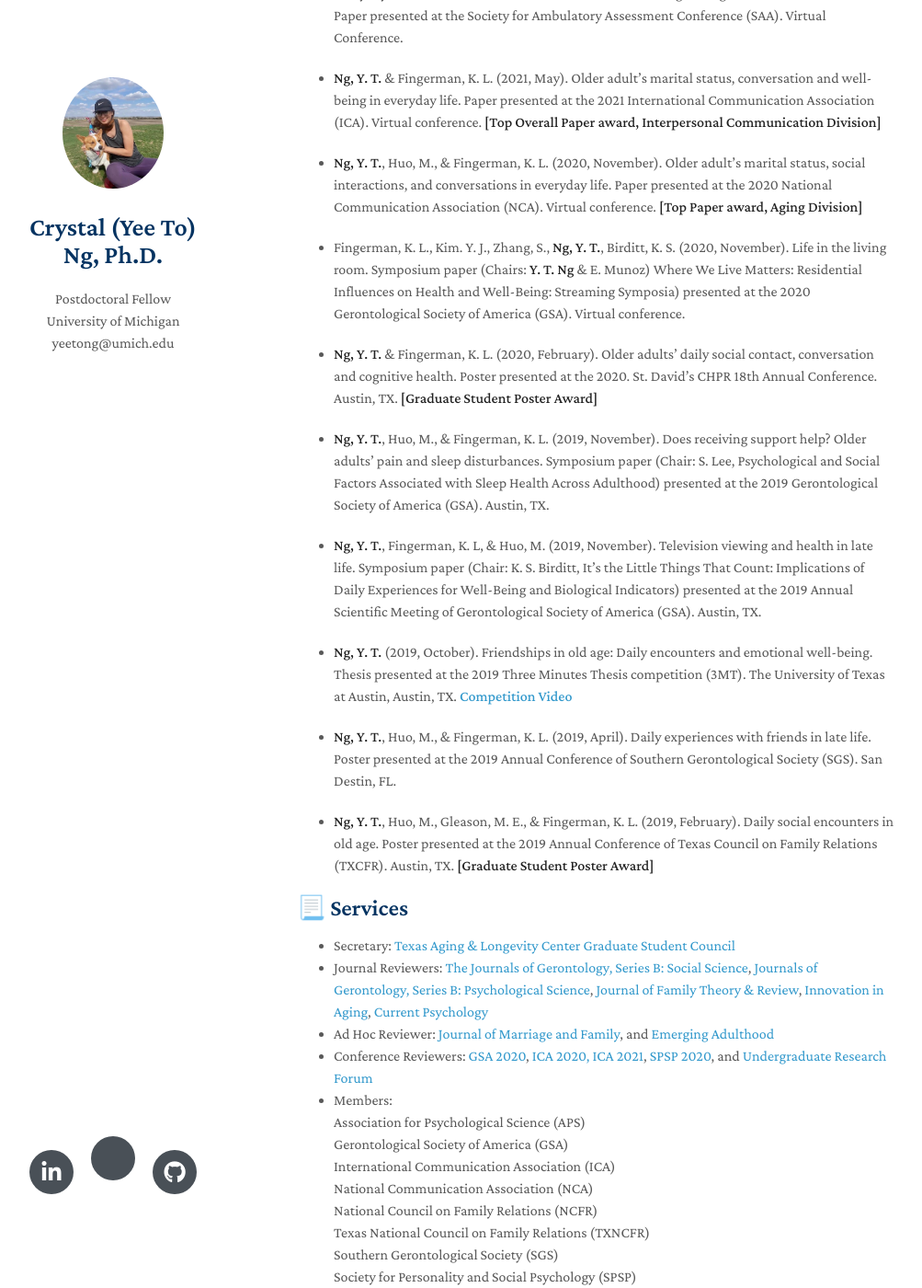
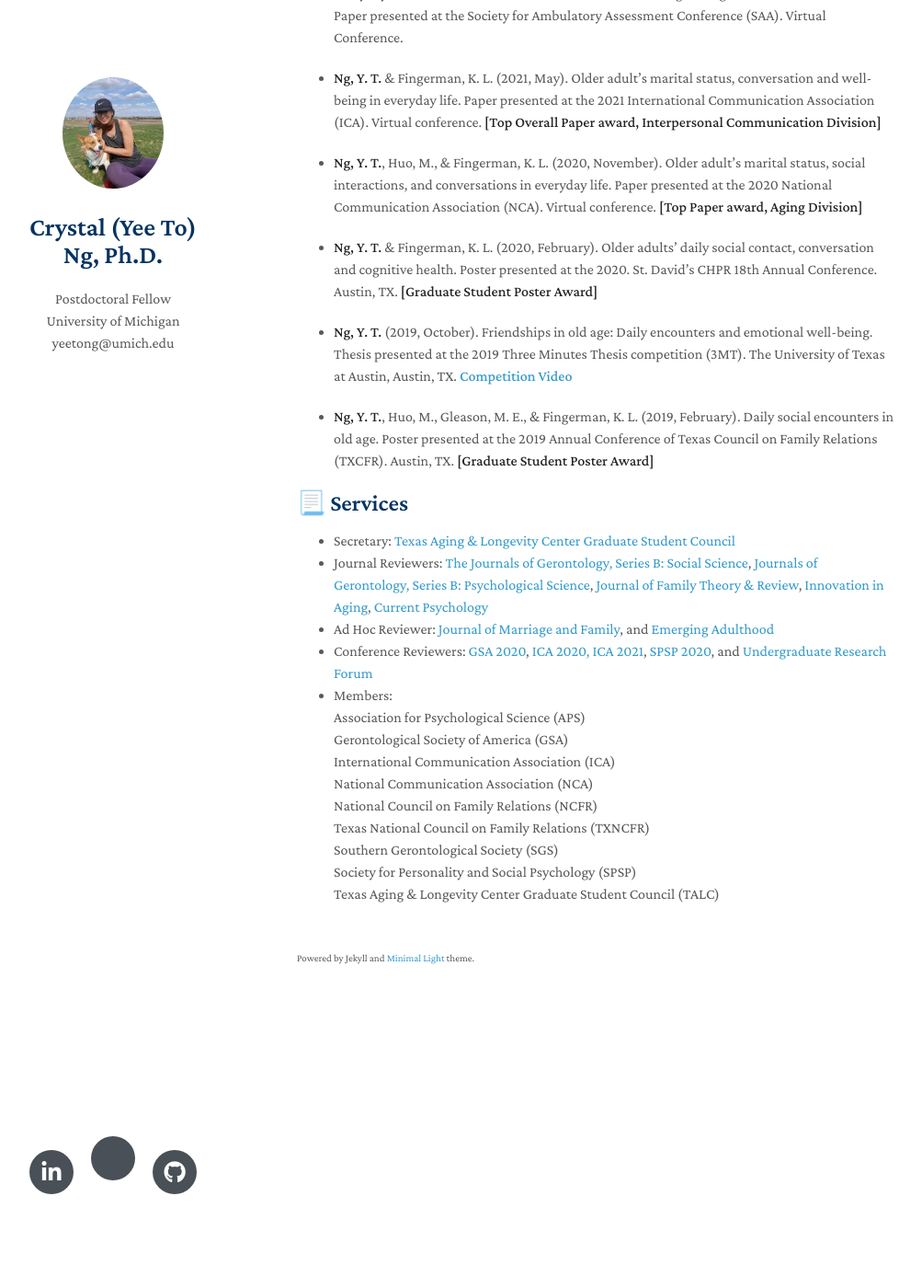
Before and after one commit to Crystal-ng/Crystal-ng.github.io, a Jekyll site: the page built from index.md, in a window 1280 px wide and 1400 px high, scrolled down 3718 px. Shown: the whole window at 92% size, without its empty margins (147-1150 px from the left). Built offline with Jekyll 4.4.1, drawn with Linux system fonts in a browser that asks for light colours; nearby versions of some CDN libraries; a style sheet for code colours, icons or effects is not loaded; our own code applies the rules of GitHub Pages for plain Markdown files.

Commit message:
Update index.md

```diff
--- a/index.md
+++ b/index.md
@@ -10,7 +10,7 @@ My name is Crystal Ng. I am a postdoctoral fellow at the University of Michigan
 
 
 ## News
-- **[2023 Aug]** I was selected to receive the [APA Division 20 Dissertation Award in Psychology of Aging](https://www.apadivisions.org/division-20/awards/dissertation)!
+- **[2023 Aug]** I was selected to receive the [APA Division 20 Dissertation Award in Psychology of Aging]([[https://micda.isr.umich.edu/programs/pilot-projects/](https://www.apadivisions.org/division-20/awards/dissertation)]([https://micda.isr.umich.edu/programs/pilot-projects/](https://www.apadivisions.org/division-20/awards/dissertation)))
 - **[2023 June]** I obtained a Pilot Grant (P30AG012846) from the [Michigan Center on the Demography of Aging (MiCDA)]([https://micda.isr.umich.edu/programs/pilot-projects/](https://micda.isr.umich.edu/programs/pilot-projects/))
 - **[2023 May]** I obtained a a Trainee Research Grant from Michigan Medicine to conduct a focus group study to better understand the caregiving experiences, friendship patterns, and their implications for health and well-being among Black and White Multiple Sclerosis (MS) caregivers this Fall!
 - **[2022 Nov]** I won a Dissertation Award from [2022 GSA conference]([https://www.natcom.org/](https://www.geron.org/press-room/press-releases/2022-press-releases/1479-the-gerontological-society-of-america-congratulates-new-2022-awardees)) in Indianapolis, IN!
@@ -106,17 +106,9 @@ My name is Crystal Ng. I am a postdoctoral fellow at the University of Michigan
 
 - **Ng, Y. T.**, Huo, M., & Fingerman, K. L. (2020, November). Older adult’s marital status, social interactions, and conversations in everyday life. Paper presented at the 2020 National Communication Association (NCA). Virtual conference. **[Top Paper award, Aging Division]**
 
-- Fingerman, K. L., Kim. Y. J., Zhang, S., **Ng, Y. T.**, Birditt, K. S. (2020, November). Life in the living room. Symposium paper (Chairs: **Y. T. Ng** & E. Munoz) Where We Live Matters: Residential Influences on Health and Well-Being: Streaming Symposia) presented at the 2020 Gerontological Society of America (GSA). Virtual conference.
-
 - **Ng, Y. T.** & Fingerman, K. L. (2020, February). Older adults’ daily social contact, conversation and cognitive health. Poster presented at the 2020. St. David's CHPR 18th Annual Conference. Austin, TX. **[Graduate Student Poster Award]**
 
-- **Ng, Y. T.**, Huo, M., & Fingerman, K. L. (2019, November). Does receiving support help? Older adults’ pain and sleep disturbances. Symposium paper (Chair: S. Lee, Psychological and Social Factors Associated with Sleep Health Across Adulthood) presented at the 2019 Gerontological Society of America (GSA). Austin, TX.
-
-- **Ng, Y. T.**, Fingerman, K. L, & Huo, M. (2019, November). Television viewing and health in late life. Symposium paper (Chair: K. S. Birditt, It’s the Little Things That Count: Implications of Daily Experiences for Well-Being and Biological Indicators) presented at the 2019 Annual Scientific Meeting of Gerontological Society of America (GSA). Austin, TX.
-
 - **Ng, Y. T.** (2019, October). Friendships in old age: Daily encounters and emotional well-being. Thesis presented at the 2019 Three Minutes Thesis competition (3MT). The University of Texas at Austin, Austin, TX. **[Competition Video](https://www.youtube.com/watch?v=q3L6Fj--kl8)**
-
-- **Ng, Y. T.**, Huo, M., & Fingerman, K. L. (2019, April). Daily experiences with friends in late life. Poster presented at the 2019 Annual Conference of Southern Gerontological Society (SGS). San Destin, FL.
 
 - **Ng, Y. T.**, Huo, M., Gleason, M. E., & Fingerman, K. L. (2019, February). Daily social encounters in old age. Poster presented at the 2019 Annual Conference of Texas Council on Family Relations (TXCFR). Austin, TX. **[Graduate Student Poster Award]**
 
```
